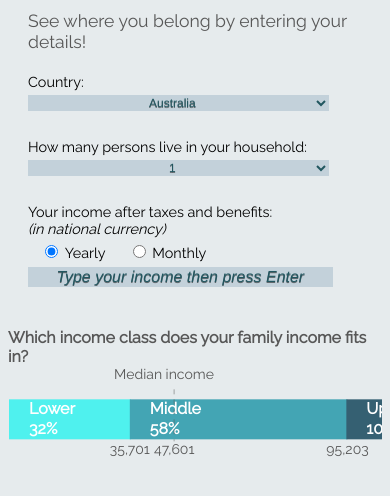
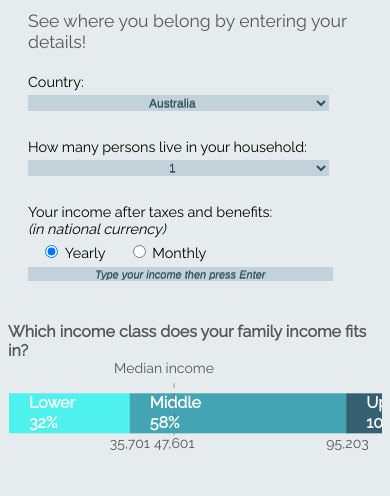
Before and after one commit to gitvfd/middle-class-online-calculator, a plain HTML site: page index.html in a window 390 px wide. Drawn offline with Linux system fonts and the light colour scheme.

Commit message:
changed font size incomeSel

```diff
--- a/css/style.css
+++ b/css/style.css
@@ -125,7 +125,7 @@ h1{
     font-family:Bernini, "Bernini Sans", "Helvetica Neue", Helvetica, Arial, sans-serif;
     font-style: italic;
     font-weight:200;
-    font-size:16px;
+    font-size:13px;
     text-align:center;
     letter-spacing:normal;
     color:#225760;
@@ -279,6 +279,9 @@ button.active {
     .chartTitle{
     font-size:14px;
     }
+    #incomeSel{
+        font-size:11px;
+    }
 }
 
 @media (max-width: 600px)  {
```
